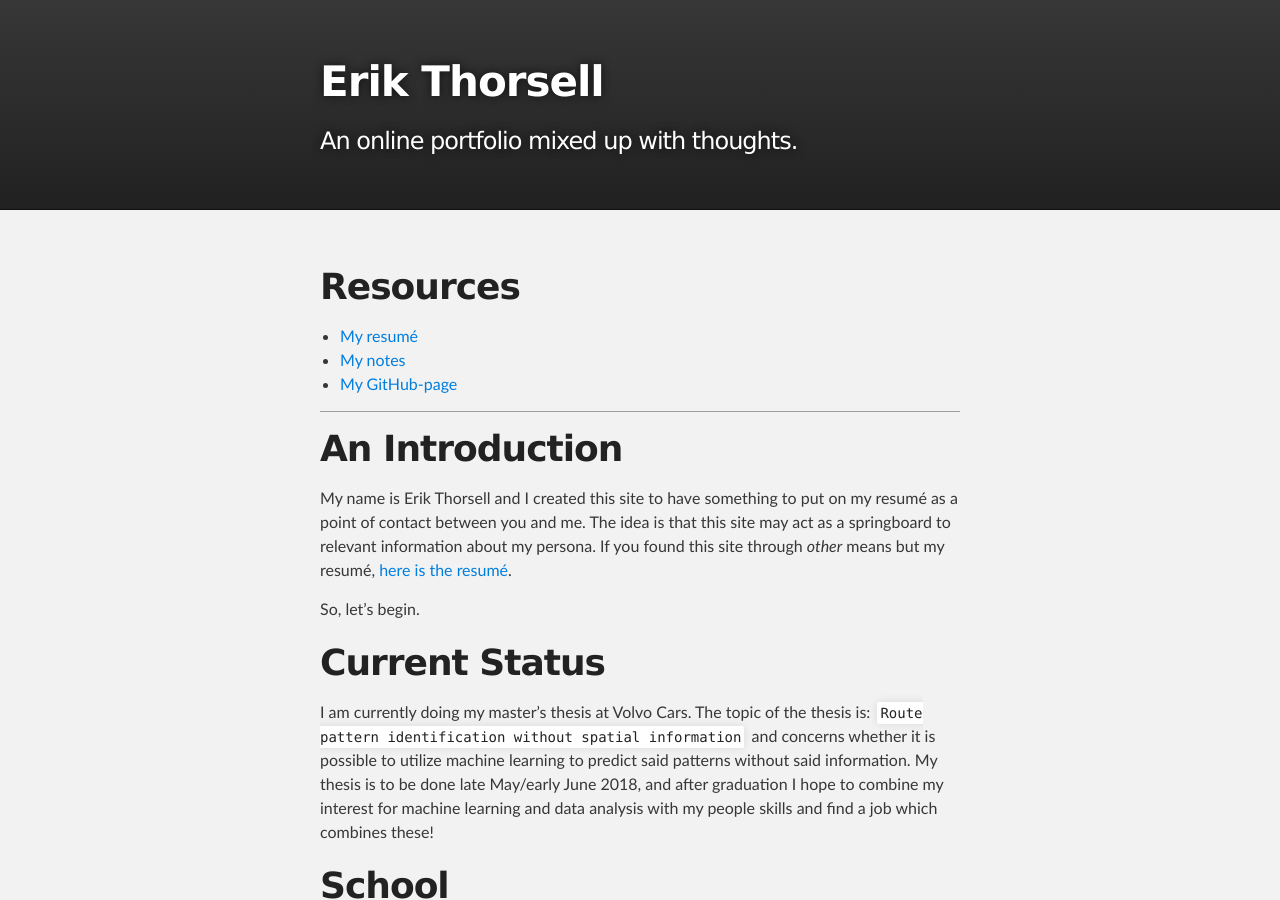
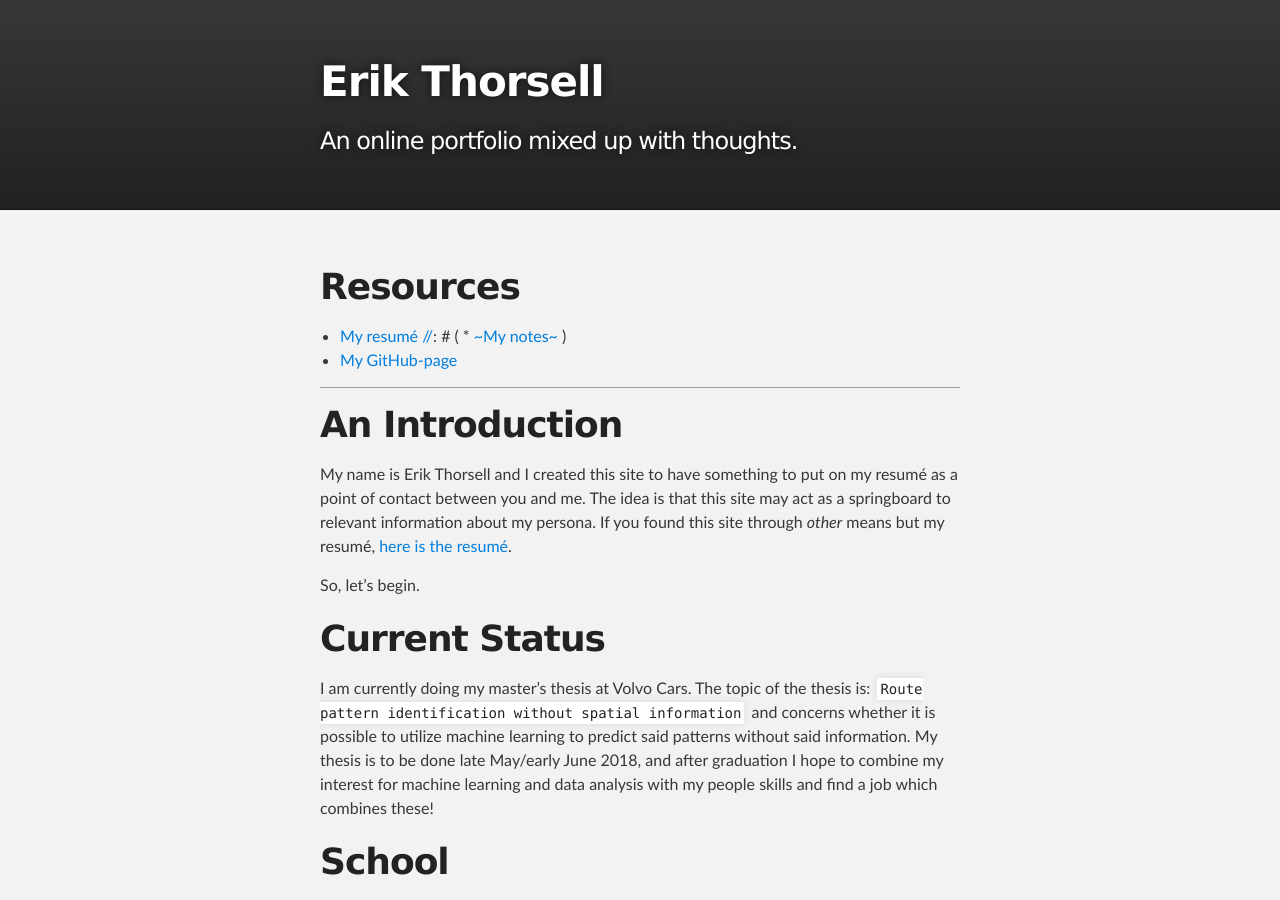
Before and after one commit to ErikThorsell/erikthorsell.github.io, a Jekyll site: the page built from index.md, in a window 1280 px wide and 900 px high. Built offline with Jekyll 4.4.1, drawn with Linux system fonts in a browser that asks for light colours; our own code applies the rules of GitHub Pages for plain Markdown files; grey boxes are pictures that could not be loaded.

```diff
--- a/index.md
+++ b/index.md
@@ -6,7 +6,7 @@ date: 2017-06-13 HH:MM:SS
 # Resources #
 
 * [My resumé]({{site.url}}/download/erikthorsell_cv.pdf)
-* [My notes](https://wirsenius.se/index.php/s/0uiVskgkO6e9onr)
+[//]: # ( * [~My notes~](https://wirsenius.se/index.php/s/0uiVskgkO6e9onr) )
 * [My GitHub-page](https://github.com/ErikThorsell)
 
 ---
```
